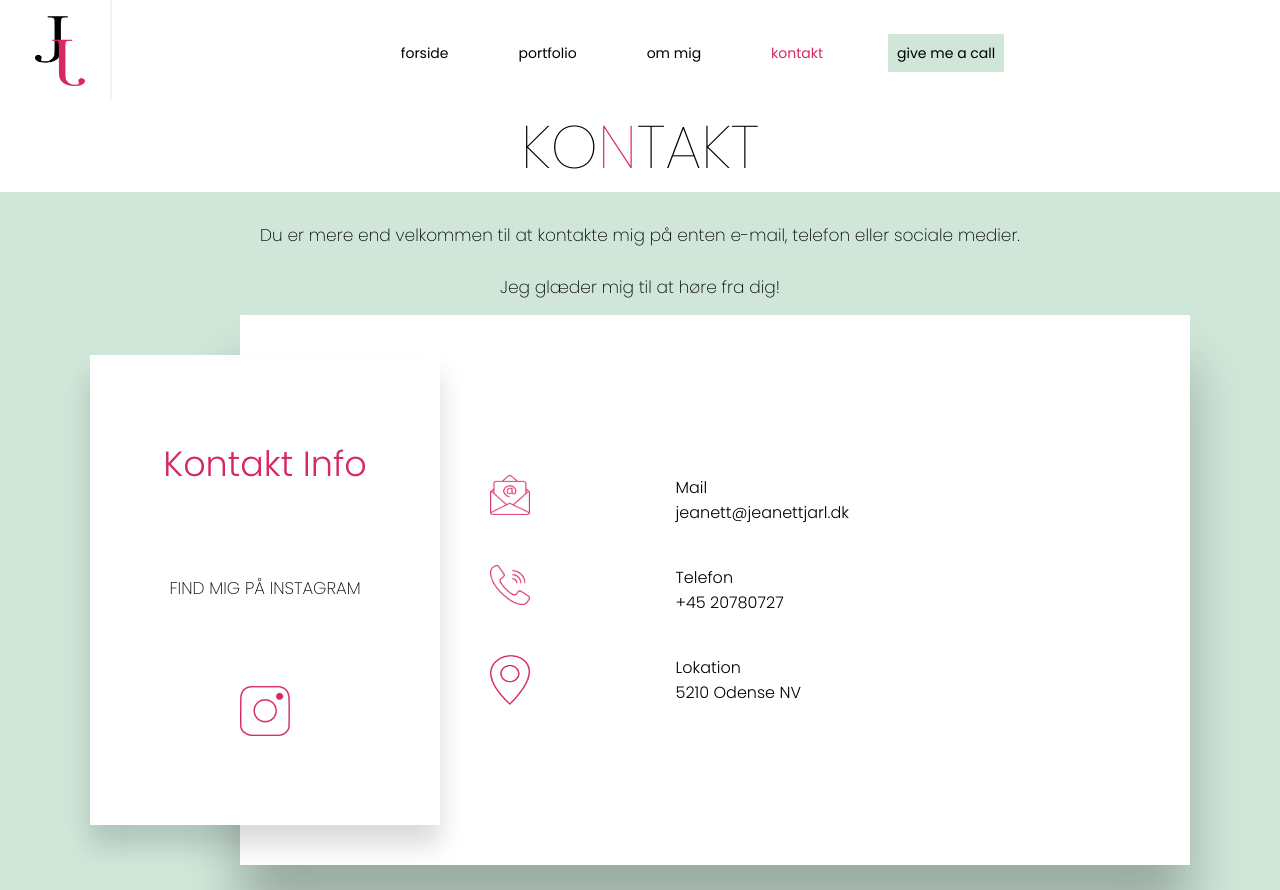
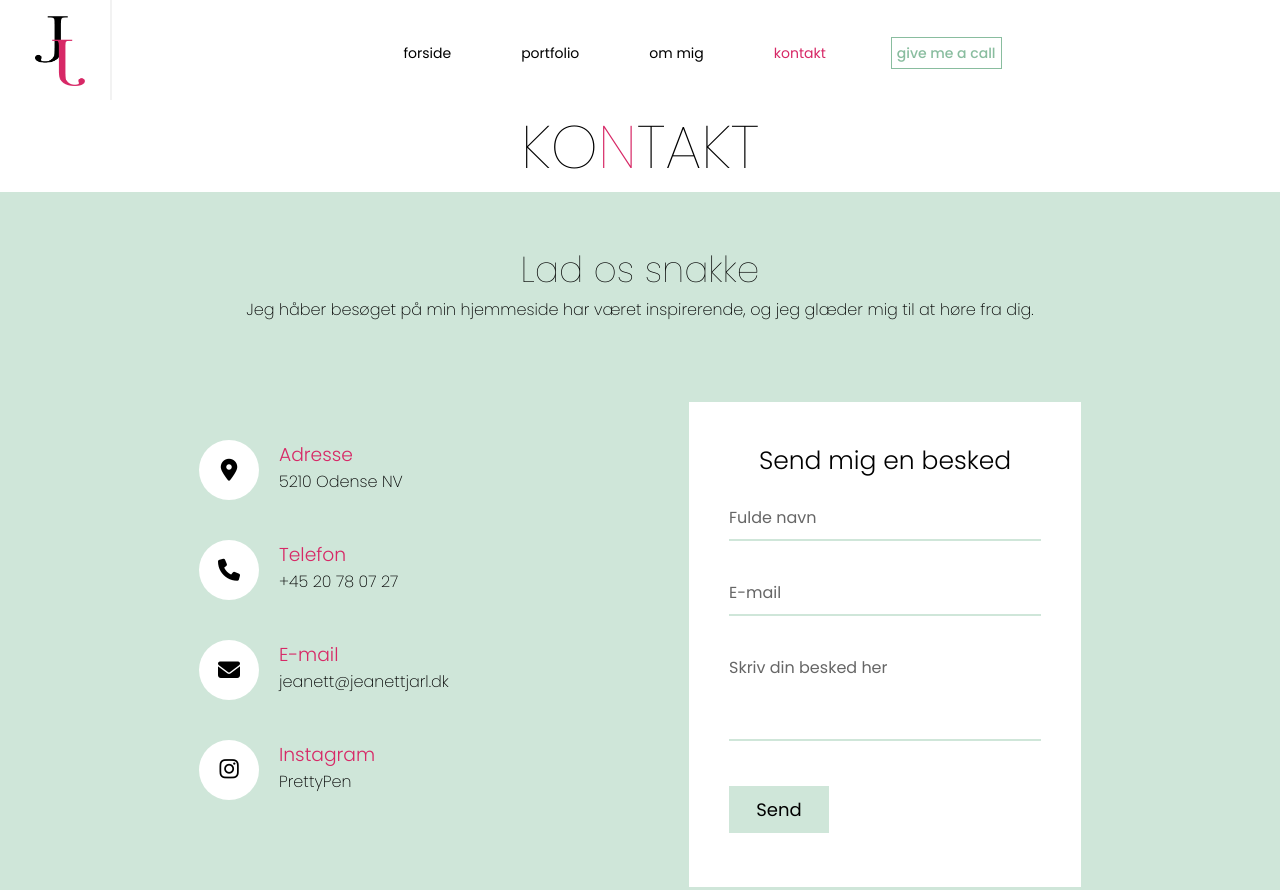
Before and after one commit to Jeeanett/1semeksamen, a plain HTML site: page kontakt.html in a window 1280 px wide. Shown: the top 890 px of the page. Drawn offline with Linux system fonts and the light colour scheme.

Commit message:
Rettet eksamen 190122

```diff
--- a/kontakt.html
+++ b/kontakt.html
@@ -8,6 +8,7 @@
     <link rel="preconnect" href="https://fonts.googleapis.com">
     <link rel="preconnect" href="https://fonts.gstatic.com" crossorigin>
     <link href="https://fonts.googleapis.com/css2?family=Poppins:wght@100;200;300;400;500;600&display=swap" rel="stylesheet">
+    <script src="https://kit.fontawesome.com/f7336af5db.js" crossorigin="anonymous"></script>
     <link rel="stylesheet" href="style.css">
     <title>Kontakt</title>
 </head>
@@ -46,38 +47,70 @@
         <h1 class="kontakt">KO<span style="color:#D72866">N</span>TAKT</h1>
     </main>
 
-    <section class="sectionkontakt">
-        <p class="kontaktemig">Du er mere end velkommen til at kontakte mig på enten e-mail, telefon eller sociale medier. <br><br> Jeg glæder mig til at høre fra dig!</p>
-        <div class="kontaktcontainer">
-            <div class="kontaktinfo">
-                <div>
-                    <h2 class="kontaktinformation">Kontakt Info</h2>
+    <section class="contact">
+        <div class="content">
+            <h2>Lad os snakke</h2>
+            <p>Jeg håber besøget på min hjemmeside har været inspirerende, og jeg glæder mig til at høre fra dig.</p>
+        </div>
+        <div class="contactcontainer">
+            <div class="contactinfo">
+                <div class="box">
+                    <div class="icon"><i class="fas fa-map-marker-alt"></i></div>
+                    <div class="text">
+                        <h3>Adresse</h3>
+                        <p>5210 Odense NV</p>
+                    </div>
                 </div>
-
-                <p class="insta">FIND MIG PÅ INSTAGRAM</p>
-
-                <div class="insta">
-                    <a href="https://www.instagram.com/_prettypen" target="_blank"> <img src="billeder/instagram.png" class="instagram" alt="Instagram" width="50" height="50"></a>
+                <div class="box">
+                    <div class="icon"><i class="fa fa-phone" aria-hidden="true"></i></div>
+                    <div class="text">
+                        <h3>Telefon</h3>
+                        <p>+45 20 78 07 27</p>
+                    </div>
+                </div>
+                <div class="box">
+                    <div class="icon"><i class="fas fa-envelope"></i></div>
+                    <div class="text">
+                        <h3>E-mail</h3>
+                        <p><a href="mailto:jeanett@jeanettjarl.dk">jeanett@jeanettjarl.dk</a></p>
+                    </div>
+                </div>
+                <div class="box">
+                    <div class="icon"><a href="https://www.instagram.com/_prettypen" target="_blank"><i class="fab fa-instagram"></i></a></div>
+                    <div class="text">
+                        <h3>Instagram</h3>
+                        <p>PrettyPen</p>
+                    </div>
                 </div>
             </div>
-            <div class="kontaktform">
-                <img src="billeder/email.png" class="emaillogo" alt="email" width="40" height="40">
-                <p class="mail">Mail <br>
-                    <a href="mailto:jeanett@jeanettjarl.dk">jeanett@jeanettjarl.dk</a>
-                </p>
 
-                <img src="billeder/call.png" class="calllogo" alt="telefon" width="40" height="40">
-                <p class="telefonkontakt">Telefon <br>
-                    +45 20780727
-                </p>
-
-                <img src="billeder/location.png" class="lokationlogo" alt="lokation" width="40" height="50">
-                <p class="lokationodense">Lokation <br>
-                    5210 Odense NV
-                </p>
+            <div class="contactform">
+                <h2>Send mig en besked</h2>
+                <div class="inputBox">
+                    <input type="text" name="required" required="required">
+                    <span>Fulde navn</span>
+                </div>
+                <div class="inputBox">
+                    <input type="text" name="required" required="required">
+                    <span>E-mail</span>
+                </div>
+                <div class="inputBox">
+                    <textarea required="required" rows="3" cols="20"></textarea>
+                    <span>Skriv din besked her</span>
+                </div>
+                <div class="inputBox">
+                    <form action="mailto:jeanett@jeanettjarl.dk">
+                    <input type="submit" name="submit" value="Send">
+                    </form>
+                </div>
             </div>
         </div>
+
     </section>
+
+
+
+
 
 
     <footer>
--- a/style.css
+++ b/style.css
@@ -81,19 +81,17 @@ nav .icon-burger .line {
 
 
 .kald {
-    font-weight: normal;
-    background-color: #CFE6D9;
-    color: #000;
-    font-size: 14px;
+    font-weight: 500;
+    color: #89bd9f;
     text-decoration: none;
-    border: 4px solid #CFE6D9;
+    border: solid 1px #89bd9f;
+
  }
 
  .kald:hover {
-     background-color: #D72866;
-     color: #fff;
-     transition: 0.5s;
-     border: 4px solid #D72866;
+     color: #89bd9f;
+     border: 2px #89bd9f solid;
+
  }
 
 .container {
@@ -137,20 +135,20 @@ h1 {
 .portfolie {
     display: inline-block;
     text-decoration: none;
-    color: #fff;
+    color: #000;
     border: 1px solid #fff;
     padding: 12px 34px;
     margin-top: 50px;
     font-size: 15px;
-    background: #D72866;
+    background: #CFE6D9;
     position: relative;
     cursor: pointer;
     left: 40%;
 }
 .portfolie:hover {
-    border: 1px solid #CFE6D9;
-    background: #CFE6D9;
-    color: #000000;
+    border: 1px solid #BBDCC9;
+    background: #BBDCC9;
+    color: #000;
     transition: 0.5s;
 }
 
@@ -225,21 +223,40 @@ footer h4 {
         align-items: flex-end;
         height: 480px;
         width: 440px;
-
+    }
+    .tekstbox {
+        margin: 80px 0 0 0;
+    }
+    h1 {
+        font-size: 35px;
     }
 
+    .velkommen {
+        font-size: 15px;
+    }
+    .designer {
+        font-size: 15px;
+    }
+    .nurse {
+        font-size: 12px;
+    }
+
+    .portfolie {
+        margin-right: 30px;
+    }
     .grid {
         padding: 0px;
         align-items: start;
         margin-top: 40px;
     }
+
 }
 
 
 @media screen and (max-width:700px) {
 
     h1 {
-        font-size: 40px;
+        font-size: 30px;
         font-weight: 300;
     }
     .velkommen {
@@ -634,17 +651,17 @@ main .containerkompetencer {
 
 .kontaktknap {
     text-decoration: none;
-    color: #fff;
-    border: 1px solid #D72866;
+    color: #000;
+    border: 1px solid #CFE6D9;
     padding: 12px 34px;
     font-size: 15px;
-    background: #D72866;
+    background: #CFE6D9;
     position: relative;
     cursor: pointer;
     }
 .kontaktknap:hover {
-    border: 1px solid #fff;
-    background: #fff;
+    border: 1px solid #BBDCC9;
+    background: #BBDCC9;
     color: #000;
     transition: 0.5s;
     }
@@ -711,116 +728,139 @@ main .kontakt {
     font-weight: 100;
 }
 
-.sectionkontakt {
+.contact {
+    position: relative;
+    min-height: 85vh;
+    padding: 50px 150px 100px;
     display: flex;
     justify-content: center;
     align-items: center;
-    min-height: 100vh;
-    background: #CFE6D9;
-    flex-wrap: wrap;
-    padding-bottom: 130px;
+    flex-direction: column;
+    background-color: #CFE6D9;
 }
-.kontaktemig {
+.contact .content {
+    max-width: 800px;
     text-align: center;
-    padding: 30px 15px 15px 15px;
-    font-weight: 200;
-    font-size: 17px;
 }
 
-.kontaktcontainer {
-    position: relative;
-    min-width: 1100px;
-    min-height: 550px;
-    display: flex;
-    z-index: 50;
+.contact .content h2 {
+    font-size: 36px;
+    font-weight: 100;
+    color: #000;
 }
 
-.kontaktcontainer .kontaktinfo {
-    position: absolute;
-    top: 40px;
-    width: 350px;
-    height: calc(100% - 80px);
-    background: #fff;
-    z-index: 1;
-    padding: 40px;
+.contact .content p {
+    font-weight: 200;
+    color: #000;
+}
+
+.contactcontainer {
+    width: 100%;
     display: flex;
     justify-content: center;
-    flex-direction: column;
-    justify-content: space-around;
-    box-shadow: 0 20px 25px rgba(0, 0, 0, 0.15);
+    align-items: center;
+    margin-top: 30px;
 }
 
-.kontaktcontainer .kontaktinfo h2 {
+.contactcontainer .contactinfo {
+    width: 50%;
     display: flex;
+    flex-direction: column;
+}
+
+.contactcontainer .contactinfo .box {
+    position: relative;
+    padding: 20px 0;
+    display: flex;
+}
+
+.contactcontainer .contactinfo .box .icon {
+    min-width: 60px;
+    height: 60px;
+    background: #fff;
+    display: flex;
+    justify-content: center;
     align-items: center;
-    justify-content: center;
+    border-radius: 50%;
+    font-size: 22px;
+}
+
+.contactcontainer .contactinfo .box .text {
+    display: flex;
+    margin-left: 20px;
+    font-size: 16px;
+    color: #000;
+    flex-direction: column;
+    font-weight: 200;
+}
+
+.contactcontainer .contactinfo .box .text h3 {
+    font-weight: 300;
+    text-decoration: none;
     color: #D72866;
-    font-size: 35px;
+}
+
+.contactform {
+    width: 40%;
+    padding: 40px;
+    margin-top: 50px;
+    background: #fff;
+}
+
+.contactform h2 {
+    font-size: 25px;
+    text-align: center;
+    color: #000;
     font-weight: 300;
 }
 
-.kontaktcontainer .kontaktinfo .insta {
-    display: flex;
-    align-items: center;
-    justify-content: center;
-    font-weight: 200;
-    font-size: 17px;
+.contactform .inputBox {
+    position: relative;
+    width: 100%;
+    margin-top: 10px;
 }
 
-.kontaktcontainer .kontaktform {
-    position: absolute;
-    padding: 70px 50px;
-    padding-left: 250px;
-    margin-left: 150px;
-    width: calc(100% - 150px);
-    height: 100%;
-    background: #fff;
-    box-shadow: 0 50px 50px rgba(0, 0, 0, 0.25);
-    font-weight: 300;
+.contactform .inputBox input,
+.contactform .inputBox textarea {
+    width: 100%;
+    padding: 5px 0;
+    font-size: 16px;
+    margin: 14px 0;
+    border: none;
+    border-bottom: 2px solid #CFE6D9;
+    outline: none;
+    resize: none;
+    font-family: poppins;
 }
 
-.kontaktform {
-    display: grid;
-    align-content: center;
-    grid-template-rows: auto auto auto;
-    grid-template-columns: auto auto auto;
-    grid-template-areas:
-    "a b c"
-    "d e f"
-    "g h j";
+.contactform .inputBox span {
+    position: absolute;
+    left: 0;
+    padding: 5px 0;
+    font-size: 16px;
+    margin: 10px 0;
+    pointer-events: none;
+    transition: 0.5s;
+    color: #666;
 }
 
-.emaillogo  {
-    grid-area: a;
-    margin-bottom: 40px;
+.contactform .inputBox input:focus ~ span,
+.contactform .inputBox input:valid ~ span,
+.contactform .inputBox textarea:focus ~ span,
+.contactform .inputBox textarea:valid ~ span {
+    color: #CFE6D9;
+    font-size: 12px;
+    transform: translateY(-20px);
 }
 
-.mail {
-    grid-area: b;
-    margin-bottom: 40px;
-}
-
-.calllogo  {
-    grid-area: d;
-    margin-bottom: 40px;
-
-}
-
-.telefonkontakt {
-    grid-area: e;
-    margin-bottom: 40px;
-}
-
-.lokationlogo  {
-    grid-area: g;
-}
-
-.lokationodense {
-    grid-area: h;
-}
-
-.instagram {
-    position: relative;
+.contactform .inputBox input[type="submit"] {
+    width: 100px;
+    background: #CFE6D9;
+    color: #000;
+    border: none;
+    cursor: pointer;
+    padding: 10px;
+    font-size: 18px;
 }
 
 
@@ -839,35 +879,22 @@ main .kontakt {
 }
 
 @media screen and (max-width : 991px) {
-
-    .sectionkontakt {
-        background: #CFE6D9;
+    .contact{
+        padding: 50px;
+    }
+    .contactcontainer {
+        flex-direction: column;
     }
 
-    .sectionkontakt::before {
-        display: none;
+    .contactcontainer .contactinfo {
+        margin-bottom: 40px;
     }
 
-    .kontaktcontainer {
-        display: flex;
-        flex-direction: column-reverse;
+    .contactcontainer .contactinfo,
+    .contactform {
+        width: 100%;
     }
 
-    .kontaktcontainer .kontaktform {
-        width: 100%;
-        height: auto;
-        margin: 0;
-    }
-
-    .kontaktcontainer .kontaktinfo {
-        display: flex;
-        width: 100%;
-        height: auto;
-        top: -20px;
-    }
-    .insta {
-        margin-top: 15px;
-    }
 
     footer .flex {
         display: grid;
@@ -905,13 +932,5 @@ main .kontakt {
 }
 
 @media screen and (max-width : 650px) {
-    .kontaktcontainer .kontaktform {
-        padding: 25px;
-    }
 
-    .kontaktcontainer .kontaktinfo {
-        padding: 25px;
-        flex-direction: column;
-        align-items: flex-start;
-    }
 }
```
Also changed, not shown: ommig.html (+1 -1 lines), portfolio.html (+49 -1 lines), billeder/fresco.jpg (added), billeder/hav.jpg (added), billeder/jearod.png (added), billeder/jearød.png (deleted), 3 other files.
